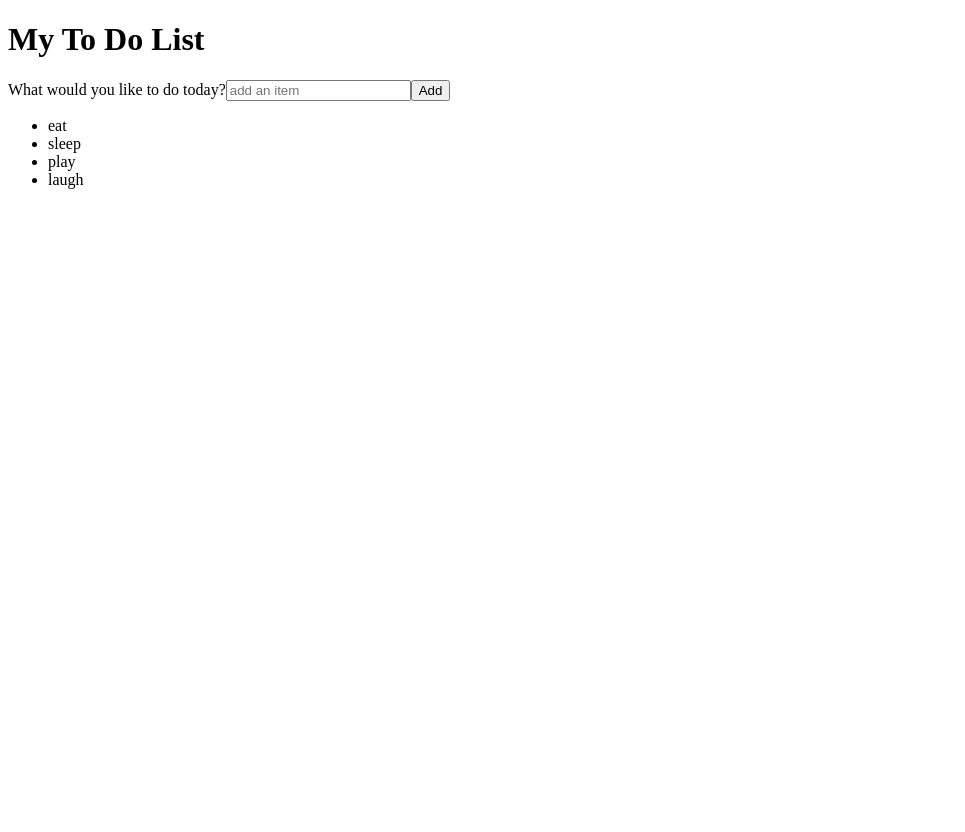
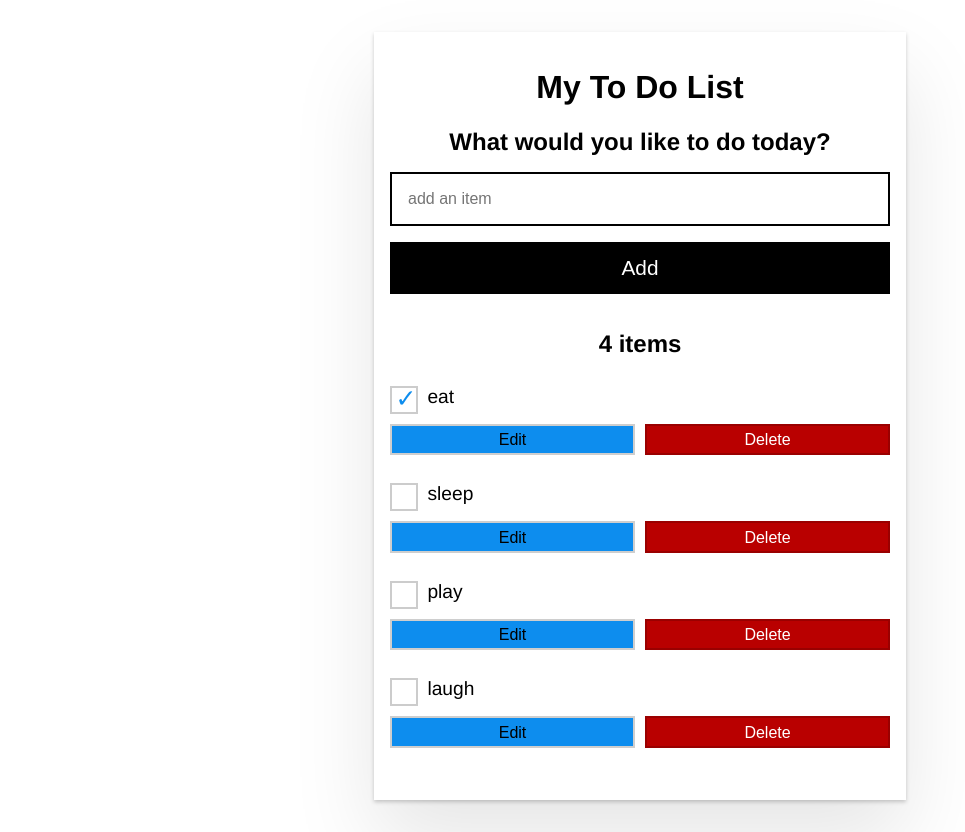
Before and after one commit to power75/test_angular, an Angular app: page / in a window 1280 px wide. Shown: the whole page, without its empty margins (0-965 px from the left). Before the commit the page ends 800 px from the top, so only its background shows below. Built offline with nearby package versions, Linux system fonts and the light colour scheme.

Commit message:
itemコンポーネントの追加とappコンポーネントへのimport

```diff
--- a/angular.json
+++ b/angular.json
@@ -103,5 +103,8 @@
         }
       }
     }
+  },
+  "cli": {
+    "analytics": "40917e57-9b74-42e3-8d93-bd29a1170673"
   }
 }
--- a/src/app/app.component.html
+++ b/src/app/app.component.html
@@ -10,11 +10,19 @@
     id="addItemInput" />
   <button class="btn-primary" (click)="addItem(newItem.value); newItem.value = ''">Add</button>
   <!--クリックまたはaddボタンを押すことでnewItemの値をaddItemの引数に入れる-->
+  <h2>
+    {{items.length}}
+    <span> @if (items.length === 1) { item } @else { items } </span>
+    <!--itemが複数あるならitemsの複数形にする-->
+  </h2>
+
   <ul>
-    <!--get items()で取得したitems各要素をループして表示-->
+    <!--get items()で取得したitems各要素をループして表示、{}の中身が繰り返し表示される-->
     <!--trackで一意の識別子を指定すると不要なDOM操作を減らせる。(user_id等)-->
     @for(item of items; track item.description){
-      <li>{{item.description}}</li>
+      <li>
+        <app-item (remove)="remove(item)" [item]="item"></app-item>
+      </li>
     }
   </ul>
 </div>
--- a/src/app/app.component.scss
+++ b/src/app/app.component.scss
@@ -0,0 +1,52 @@
+.main {
+    max-width: 500px;
+    width: 85%;
+    margin: 2rem auto;
+    padding: 1rem;
+    text-align: center;
+    box-shadow:
+      0 2px 4px 0 rgb(0 0 0 / 20%),
+      0 2.5rem 5rem 0 rgb(0 0 0 / 10%);
+  }
+
+  @media screen and (min-width: 600px) {
+    .main {
+      width: 70%;
+    }
+  }
+
+  label {
+    font-size: 1.5rem;
+    font-weight: bold;
+    display: block;
+    padding-bottom: 1rem;
+  }
+
+  .lg-text-input {
+    width: 100%;
+    padding: 1rem;
+    border: 2px solid #000;
+    display: block;
+    box-sizing: border-box;
+    font-size: 1rem;
+  }
+
+  .btn-wrapper {
+    margin-bottom: 2rem;
+  }
+
+  .btn-menu {
+    flex-basis: 32%;
+  }
+
+  .active {
+    color: green;
+  }
+
+  ul {
+    padding-inline-start: 0;
+  }
+
+  ul li {
+    list-style: none;
+  }
--- a/src/app/app.component.ts
+++ b/src/app/app.component.ts
@@ -1,12 +1,14 @@
 import { Component } from "@angular/core";
 import { CommonModule } from "@angular/common";
+import { Item } from "./item";
+import { ItemComponent } from "./item/item.component";
 
 @Component({
   standalone: true,
   selector: 'app-root',
   templateUrl: './app.component.html',
   styleUrl: './app.component.scss',
-  imports: [CommonModule],
+  imports: [CommonModule, ItemComponent],
 })
 export class AppComponent {
   componentTitle = "My To Do List";
@@ -37,4 +39,9 @@ export class AppComponent {
       this.filter === "done" ? item.done : !item.done
     ); //this.filterがdoneならdone: trueの配列を返す。
   }    //それ以外ならdone: falseの配列を返す。
+
+  remove(item: Item) {
+    this.allItems.splice(this.allItems.indexOf(item), 1);
+  }
+
 }
--- /dev/null
+++ b/src/app/item/item.component.html
@@ -0,0 +1,36 @@
+<div class="item">
+    <input
+      [id]="item.description"
+      type="checkbox"
+      (change)="item.done = !item.done"
+      [checked]="item.done" />
+    <label [for]="item.description">{{item.description}}</label>
+
+    @if (!editable) {
+    <div class="btn-wrapper">
+      <button class="btn btn-edit" (click)="editable = !editable">Edit</button>
+      <button class="btn btn-warn" (click)="remove.emit()">Delete</button>
+    </div>
+    }
+
+    <!-- このセクションは、ユーザーが Edit ボタンをクリックした場合のみ表示されます -->
+    @if (editable) {
+    <div>
+      <input
+        class="sm-text-input"
+        placeholder="edit item"
+        [value]="item.description"
+        #editedItem
+
+        (keyup.enter)="saveItem(editedItem.value)" />
+        <!-- テンプレート変数(#editedItem)にinputの値が格納される。-->
+        <!-- saveボタンを押すとsaveItemメソッドによりテンプレート変数の値がdescriptionに代入される-->
+  <div class="btn-wrapper">
+        <button class="btn" (click)="editable = !editable">Cancel</button>
+        <button class="btn btn-save" (click)="saveItem(editedItem.value)">
+          Save
+        </button>
+      </div>
+    </div>
+    }
+  </div>
--- /dev/null
+++ b/src/app/item/item.component.scss
@@ -0,0 +1,121 @@
+.item {
+    padding: 0.5rem 0 0.75rem 0;
+    text-align: left;
+    font-size: 1.2rem;
+  }
+
+  .btn-wrapper {
+    margin-top: 1rem;
+    margin-bottom: 0.5rem;
+  }
+
+  .btn {
+    /* menu buttons flexbox styles */
+    flex-basis: 49%;
+  }
+
+  .btn-save {
+    background-color: #000;
+    color: #fff;
+    border-color: #000;
+  }
+
+  .btn-save:hover {
+    background-color: #444242;
+  }
+
+  .btn-save:focus {
+    background-color: #fff;
+    color: #000;
+  }
+
+  .checkbox-wrapper {
+    margin: 0.5rem 0;
+  }
+
+  .btn-edit{
+    background-color: #0d8dee;
+  }
+
+  .btn-warn {
+    background-color: #b90000;
+    color: #fff;
+    border-color: #9a0000;
+  }
+
+  .btn-warn:hover {
+    background-color: #9a0000;
+  }
+
+  .btn-warn:active {
+    background-color: #e30000;
+    border-color: #000;
+  }
+
+  .sm-text-input {
+    width: 100%;
+    padding: 0.5rem;
+    border: 2px solid #555;
+    display: block;
+    box-sizing: border-box;
+    font-size: 1rem;
+    margin: 1rem 0;
+  }
+
+  /* Custom checkboxes
+  Adapted from https://css-tricks.com/the-checkbox-hack/#custom-designed-radio-buttons-and-checkboxes */
+
+  /* Base for label styling */
+  [type="checkbox"]:not(:checked),
+  [type="checkbox"]:checked {
+    position: absolute;
+    left: -9999px;
+  }
+  [type="checkbox"]:not(:checked) + label,
+  [type="checkbox"]:checked + label {
+    position: relative;
+    padding-left: 1.95em;
+    cursor: pointer;
+  }
+
+  /* checkbox aspect */
+  [type="checkbox"]:not(:checked) + label:before,
+  [type="checkbox"]:checked + label:before {
+    content: "";
+    position: absolute;
+    left: 0;
+    top: 0;
+    width: 1.25em;
+    height: 1.25em;
+    border: 2px solid #ccc;
+    background: #fff;
+  }
+
+  /* checked mark aspect */
+  [type="checkbox"]:not(:checked) + label:after,
+  [type="checkbox"]:checked + label:after {
+    content: "\2713\0020";
+    position: absolute;
+    top: 0.15em;
+    left: 0.22em;
+    font-size: 1.3em;
+    line-height: 0.8;
+    color: #0d8dee;
+    transition: all 0.2s;
+    font-family: "Lucida Sans Unicode", "Arial Unicode MS", Arial;
+  }
+  /* checked mark aspect changes */
+  [type="checkbox"]:not(:checked) + label:after {
+    opacity: 0;
+    transform: scale(0);
+  }
+  [type="checkbox"]:checked + label:after {
+    opacity: 1;
+    transform: scale(1);
+  }
+
+  /* accessibility */
+  [type="checkbox"]:checked:focus + label:before,
+  [type="checkbox"]:not(:checked):focus + label:before {
+    border: 2px dotted blue;
+  }
--- /dev/null
+++ b/src/app/item/item.component.ts
@@ -0,0 +1,24 @@
+import { Component, Input, Output, EventEmitter } from '@angular/core'; //appComponentとデータを共有できる
+import { CommonModule } from "@angular/common"; //@ifなどが使える
+import { Item } from "../item"; //コンポーネントにitemが何かを理解できる。
+
+@Component({
+  selector: 'app-item',
+  standalone: true,
+  imports: [CommonModule],//@ifなどが使える
+  templateUrl: './item.component.html',
+  styleUrl: './item.component.scss'
+})
+export class ItemComponent {
+  editable = false;
+
+  @Input() item!: Item; //プロパティの値がコンポーネントの外部から取得できるようにする
+  @Output() remove = new EventEmitter<Item>(); //プロパティの値がコンポーネントから別のコンポーネントへ移せるようにする
+
+  saveItem(description: string) {
+    if (!description) return;
+
+    this.editable = false;
+    this.item.description = description;
+  }
+}
--- a/src/styles.scss
+++ b/src/styles.scss
@@ -1 +1,57 @@
 /* You can add global styles to this file, and also import other style files */
+body {
+    font-family: Helvetica, Arial, sans-serif;
+  }
+
+  .btn-wrapper {
+    /* flexbox */
+    display: flex;
+    flex-wrap: nowrap;
+    justify-content: space-between;
+  }
+
+  .btn {
+    color: #000;
+    background-color: #fff;
+    border: 2px solid #cecece;
+    padding: 0.35rem 1rem 0.25rem 1rem;
+    font-size: 1rem;
+  }
+
+  .btn:hover {
+    background-color: #ecf2fd;
+  }
+
+  .btn:active {
+    background-color: #d1e0fe;
+  }
+
+  .btn:focus {
+    outline: none;
+    border: black solid 2px;
+  }
+
+  .btn-primary {
+    color: #fff;
+    background-color: #000;
+    width: 100%;
+    padding: 0.75rem;
+    font-size: 1.3rem;
+    border: black solid 2px;
+    margin: 1rem 0;
+  }
+
+  .btn-primary:hover {
+    background-color: #444242;
+  }
+
+  .btn-primary:focus {
+    color: #000;
+    outline: none;
+    border: #000 solid 2px;
+    background-color: #d7ecff;
+  }
+
+  .btn-primary:active {
+    background-color: #212020;
+  }
```
Also changed, not shown: 1 other file (tests, documents, lock files or other folders).
